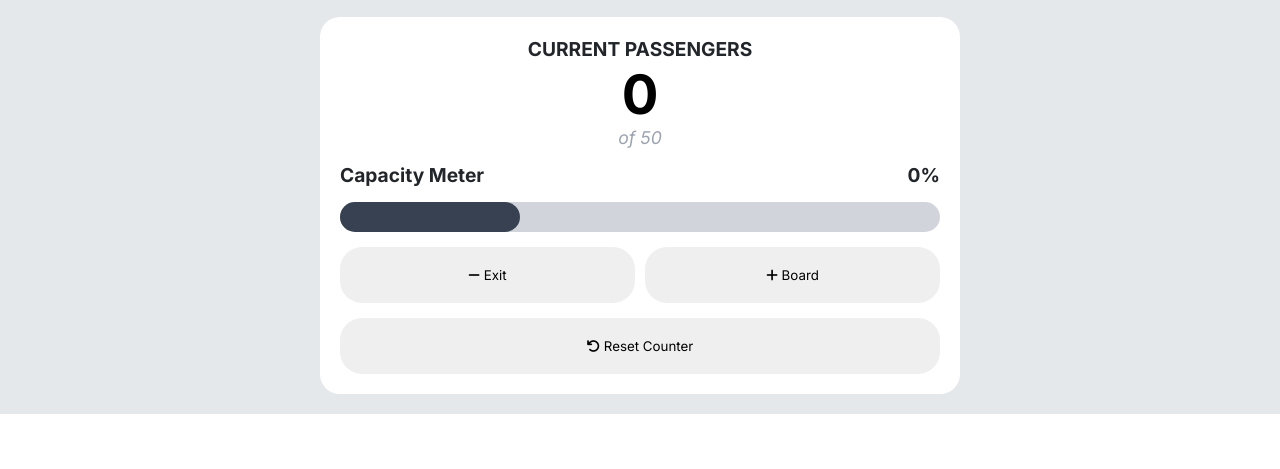
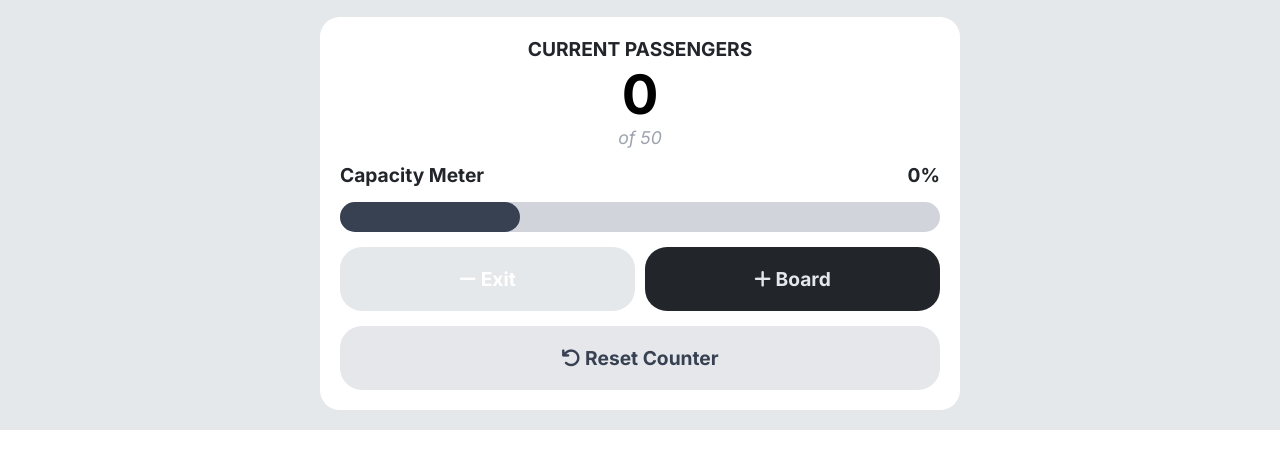
Before and after one commit to BuhleMtshali/mini-projects, a website: page passanger-counter-js/index.html in a window 1280 px wide. Shown: the part 163-632 px from the top of the page. Drawn offline with Linux system fonts and the light colour scheme.

Commit message:
updated the passangers

```diff
--- a/passanger-counter-js/app.css
+++ b/passanger-counter-js/app.css
@@ -117,4 +117,23 @@ header small{
     border-radius: 22px;
     border: none;
     cursor: pointer;
+    font-weight: bold;
+    font-size: 1.2rem;
 }
+
+.board{
+    background:rgb(34, 38, 42);
+     color: rgb(229, 232, 235);
+}
+
+.offboard{
+    background-color: rgb(229, 232, 235);
+    color: rgb(255, 255, 255);
+}
+
+#reset-btn{
+    color: rgb(55, 65, 81);
+    background-color: rgb(229, 231, 235);
+    font-size: 1.2rem;
+    font-weight: bold;
+}
--- a/passanger-counter-js/index.html
+++ b/passanger-counter-js/index.html
@@ -37,8 +37,8 @@
 			</div>
 			<!-- END OF PROGRESS container -->
 			<div class="buttons">
-				<button><i class="fa-solid fa-minus"></i> Exit</button>
-				<button><i class="fa-solid fa-plus"></i> Board</button>
+				<button class="offboard"><i class="fa-solid fa-minus"></i> Exit</button>
+				<button class="board"><i class="fa-solid fa-plus"></i> Board</button>
 			</div>
 			<div class="reset-btn-container">
 				<button id="reset-btn"><i class="fa-solid fa-arrow-rotate-left"></i> Reset Counter</button>
```
